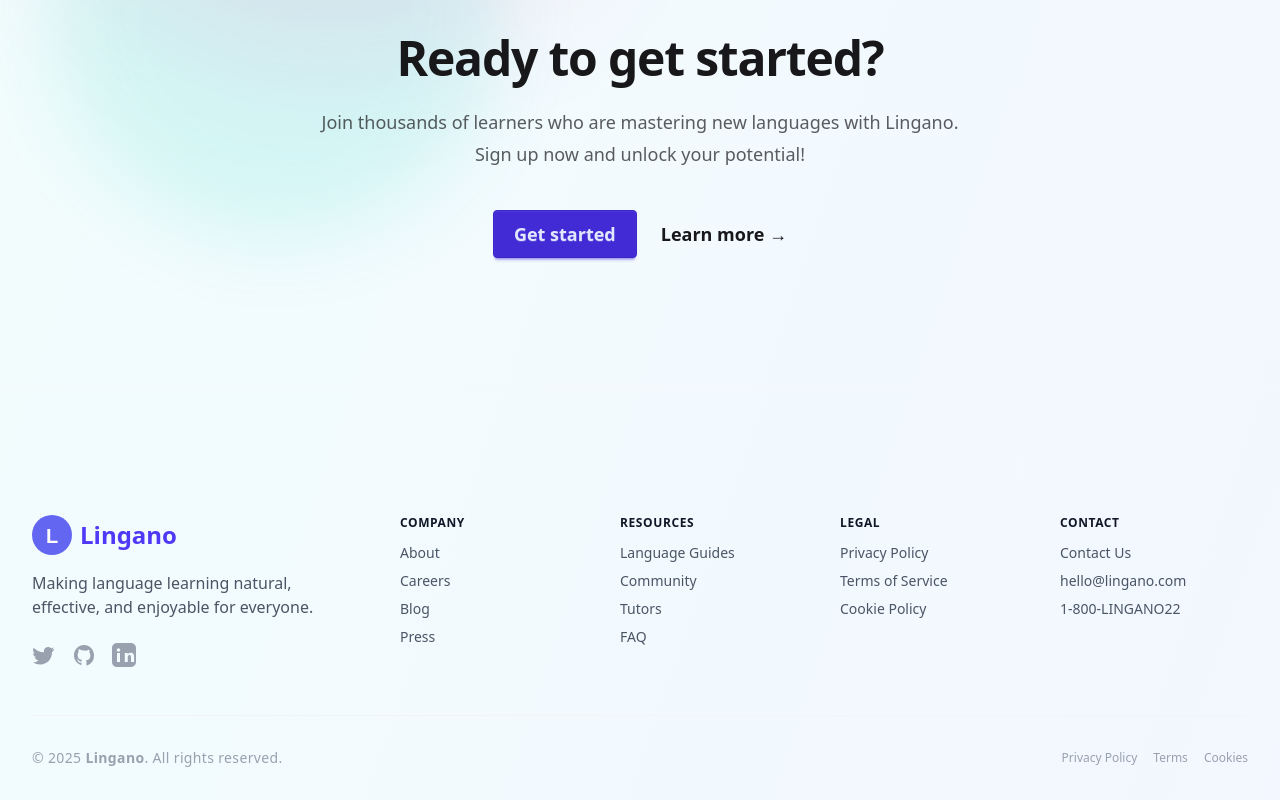
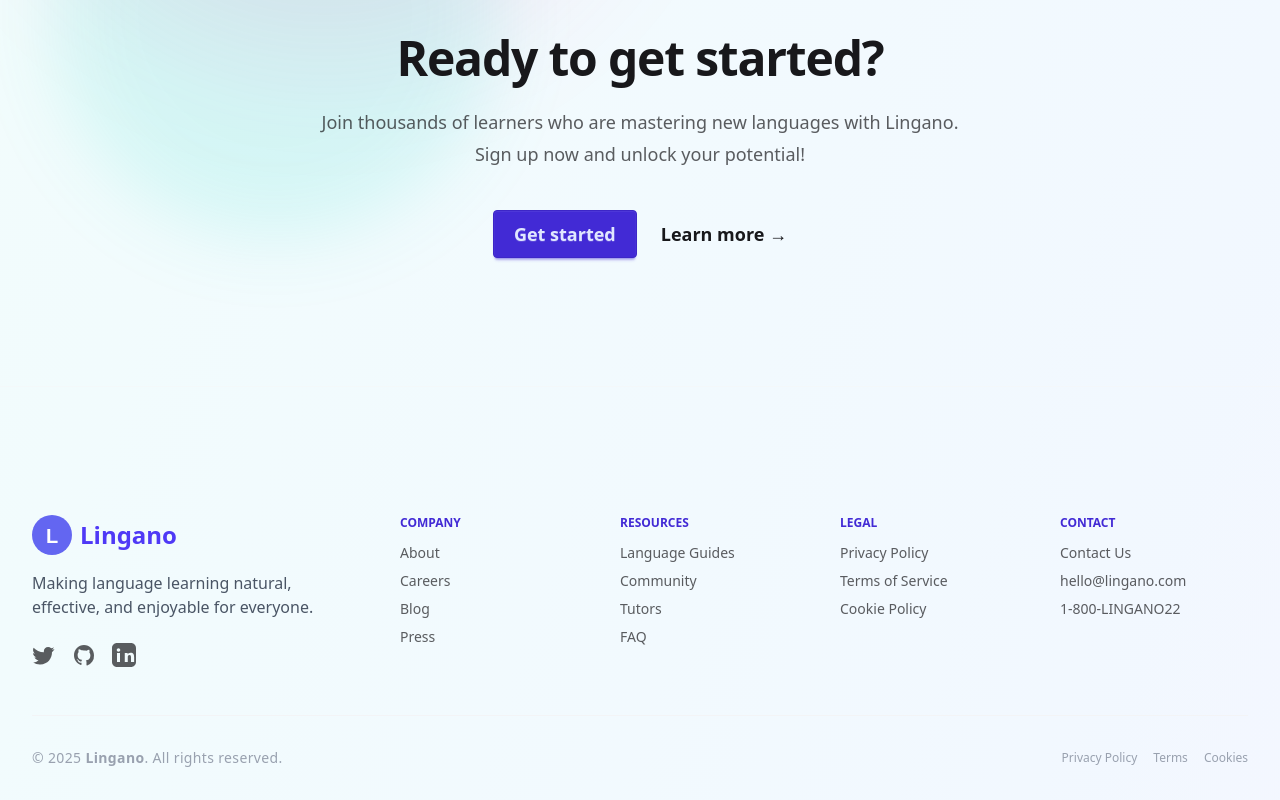
Before and after one commit to Lingano/V2-Frontend, a React (Vite) app: page /daisyui-demo in a window 1280 px wide. Shown: the part 2999-3799 px from the top of the page. Built offline with nearby package versions, Linux system fonts and the light colour scheme.

Commit message:
feat: update footer styles for improved accessibility and consistency

```diff
--- a/src/SalientFooter.tsx
+++ b/src/SalientFooter.tsx
@@ -109,7 +109,7 @@ const Footer = () => {
                                 <a
                                     key={item.name}
                                     href={item.href}
-                                    className="text-gray-400 hover:text-indigo-600 transition-colors"
+                                    className="text-base-content/70 hover:text-base-content transition-colors"
                                     aria-label={item.name}
                                 >
                                     {item.icon}
@@ -121,14 +121,14 @@ const Footer = () => {
                     <div className="grid grid-cols-2 sm:grid-cols-4 gap-8 flex-1">
                         {navigation.map((section) => (
                             <nav key={section.title} className="space-y-2">
-                                <h6 className="text-xs font-semibold text-gray-900 uppercase tracking-wider mb-3">
+                                <h6 className="text-xs font-semibold text-primary uppercase mb-3">
                                     {section.title}
                                 </h6>
                                 {section.links.map((link) => (
                                     <a
                                         key={link.name}
                                         href={link.href}
-                                        className="block text-sm text-gray-600 hover:text-indigo-600 transition-colors"
+                                        className="block text-sm text-base-content/70 hover:text-base-content transition-colors"
                                     >
                                         {link.name}
                                     </a>
```
